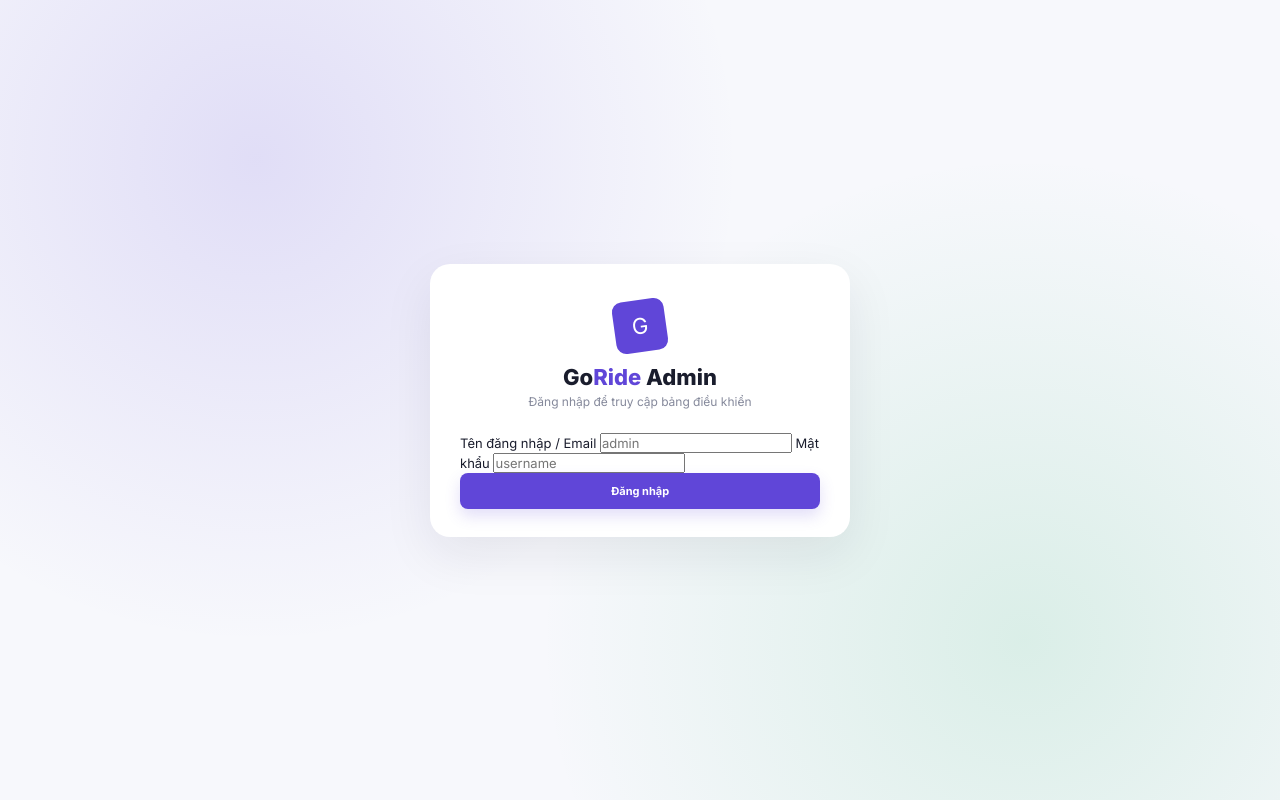
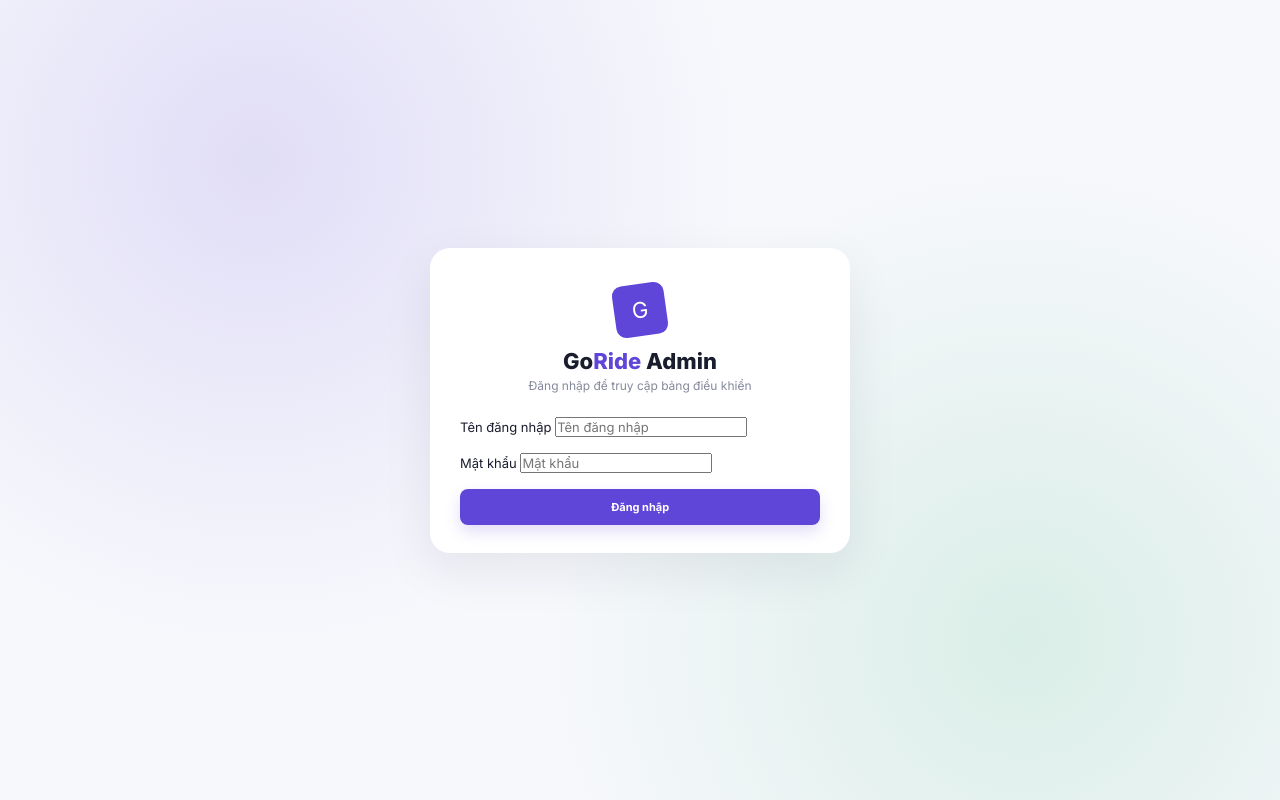
Before and after one commit to s1gnuh/Car-Rental-App-GoDrive, a PHP site: page /car-rental-app-admin.html in a window 1280 px wide. Run offline with PHP 8.4, Linux system fonts and the light colour scheme.

Commit message:
Sửa form đăng nhập

```diff
--- a/car-rental-app-admin.css
+++ b/car-rental-app-admin.css
@@ -958,3 +958,12 @@
 
 /* ==== STAT SPARK REMOVAL (cleaner look) ==== */
 .stat-spark { display: none; }
+.loginUsername {
+    margin-bottom: 12px;
+}
+.loginPassword {
+    margin-bottom: 12px;
+    margin-top: 12px;
+    margin-bottom: 24px;
+    margin-top: 24px;
+}
--- a/car-rental-app-admin.html
+++ b/car-rental-app-admin.html
@@ -25,12 +25,16 @@
                 <p>Đăng nhập để truy cập bảng điều khiển</p>
             </div>
             <form id="loginForm">
-                <label>Tên đăng nhập / Email
-                    <input type="text" id="loginUsername" placeholder="admin" required autocomplete="username" />
+                <label>Tên đăng nhập
+                    <input type="text" id="loginUsername" placeholder="Tên đăng nhập" required autocomplete="username" />
                 </label>
+                <br>
+                <br>
                 <label>Mật khẩu
-                    <input type="password" id="loginPassword" placeholder="username" required autocomplete="current-password" />
+                    <input type="password" id="loginPassword" placeholder="Mật khẩu" required autocomplete="current-password" />
                 </label>
+                <br>
+                <br>
                 <button class="btn btn-primary full" type="submit" id="loginSubmitBtn">Đăng nhập</button>
             </form>
         </div>
--- a/data/admins.json
+++ b/data/admins.json
@@ -4,7 +4,7 @@
     "username": "admin",
     "name": "Administrator",
     "email": "admin@goride.vn",
-    "passwordHash": "$2a$10$awFCXBcy8r4cFiwpIp82l.hqg7c8J6u3qO23QsCKh2KigDGGIurPK",
+    "passwordHash": "$2a$10$Nm11/FXPOUaEEfSxbe2HyuMkiixx7Vck2y9f4Iy7kzu3i/fuq7f/q",
     "createdAt": "2026-09-19T07:19:32.158Z"
   }
 ]
```
